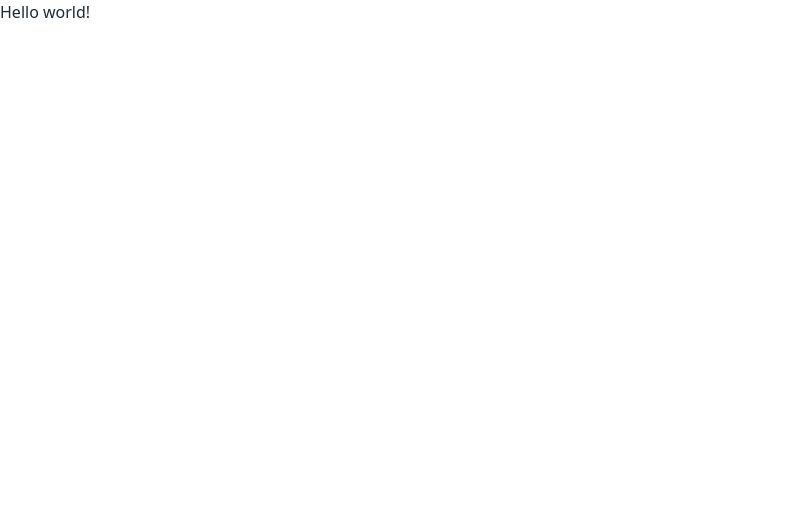
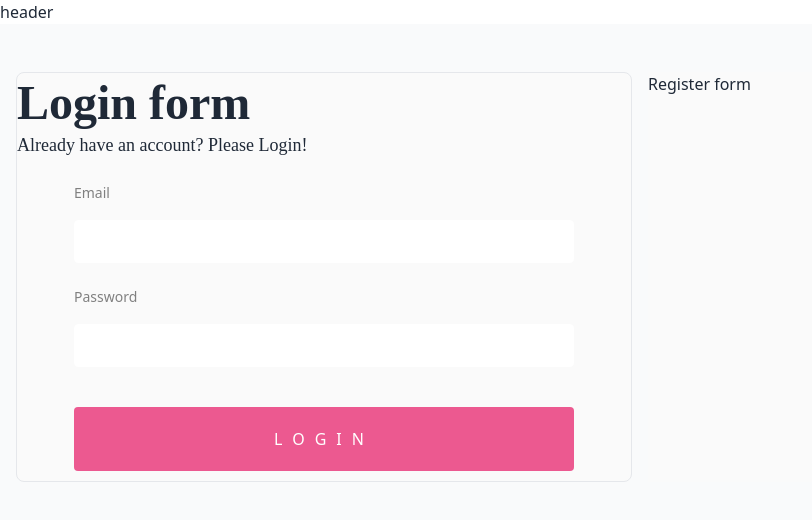
Before and after one commit to DevTabibur/tronix-app, a React (Create React App) app: page /login in a window 1280 px wide. Shown: the top 520 px of the page, without its empty margins (0-812 px from the left). Built offline with nearby package versions, Linux system fonts and the light colour scheme.

Commit message:
react hook form installed

```diff
--- a/package.json
+++ b/package.json
@@ -9,6 +9,8 @@
     "daisyui": "^2.15.3",
     "react": "^18.1.0",
     "react-dom": "^18.1.0",
+    "react-hook-form": "^7.32.0",
+    "react-router-dom": "^6.3.0",
     "react-scripts": "5.0.1",
     "web-vitals": "^2.1.4"
   },
--- a/src/App.js
+++ b/src/App.js
@@ -1,9 +1,14 @@
 import Header from "./Pages/Shared/Header/Header";
+import { Routes, Route, Link } from "react-router-dom";
+import Login from "./Pages/Login/Login";
 
 function App() {
   return (
     <>
       <Header />
+      <Routes>
+        <Route path="/login" element={<Login/>}></Route>
+      </Routes>
 
     </>
   );
--- /dev/null
+++ b/src/Pages/Login/Login.css
@@ -0,0 +1,136 @@
+
+form {
+  max-width: 500px;
+  margin: 0 auto;
+}
+
+
+.form {
+  background: #0e101c;
+  max-width: 400px;
+  margin: 0 auto;
+}
+
+/* p {
+  color: #bf1650;
+}
+
+p::before {
+  display: inline;
+  content: "⚠ ";
+} */
+
+input {
+  display: block;
+  box-sizing: border-box;
+  width: 100%;
+  border-radius: 4px;
+  border: 1px solid white;
+  padding: 10px 15px;
+  margin-bottom: 10px;
+  font-size: 14px;
+}
+
+label {
+  line-height: 2;
+  text-align: left;
+  display: block;
+  margin-bottom: 13px;
+  margin-top: 20px;
+  /* color: white; */
+  color: gray;
+  font-size: 14px;
+  font-weight: 200;
+}
+
+button[type="submit"],
+input[type="submit"] {
+  background: #ec5990;
+  color: white;
+  text-transform: uppercase;
+  border: none;
+  margin-top: 40px;
+  padding: 20px;
+  font-size: 16px;
+  font-weight: 100;
+  letter-spacing: 10px;
+}
+
+button[type="submit"]:hover,
+input[type="submit"]:hover {
+  background: #bf1650;
+}
+
+button[type="submit"]:active,
+input[type="button"]:active,
+input[type="submit"]:active {
+  transition: 0.3s all;
+  transform: translateY(3px);
+  border: 1px solid transparent;
+  opacity: 0.8;
+}
+
+input:disabled {
+  opacity: 0.4;
+}
+
+input[type="button"]:hover {
+  transition: 0.3s all;
+}
+
+button[type="submit"],
+input[type="button"],
+input[type="submit"] {
+  -webkit-appearance: none;
+}
+
+.App {
+  max-width: 600px;
+  margin: 0 auto;
+}
+
+button[type="button"] {
+  display: block;
+  appearance: none;
+  background: #333;
+  color: white;
+  border: none;
+  text-transform: uppercase;
+  padding: 10px 20px;
+  border-radius: 4px;
+}
+
+hr {
+  margin-top: 30px;
+}
+
+button {
+  display: block;
+  appearance: none;
+  margin-top: 40px;
+  border: 1px solid #333;
+  margin-bottom: 20px;
+  text-transform: uppercase;
+  padding: 10px 20px;
+  border-radius: 4px;
+}
+/* login and register custom css */
+.form-title {
+  font-family: Montserrat;
+  font-size: 48px;
+  font-weight: 700;
+  line-height: 59px;
+  letter-spacing: 0em;
+  text-align: left;
+}
+.form-sub-title {
+  font-family: Poppins;
+  font-size: 18px;
+  font-weight: 400;
+  line-height: 27px;
+  letter-spacing: 0em;
+  text-align: left;
+}
+.left-col, .right-col{
+    background-color: #fafafa;
+}
--- /dev/null
+++ b/src/Pages/Login/Login.jsx
@@ -0,0 +1,45 @@
+import React from "react";
+import "./Login.css";
+import { useForm } from "react-hook-form";
+
+const Login = () => {
+    const { register, formState: { errors }, handleSubmit } = useForm();
+  const onSubmit = (data) => console.log(data);
+
+  return (
+    <div className="bg-gray-50 py-12">
+      <div className="container mx-auto px-4">
+        <div className="grid grid-cols-2 gap-4">
+
+          <div className="left-col border rounded-lg">
+            <div className="login-form">
+              <h1 className="text-2xl form-title">Login form</h1>
+              <p className="form-sub-title">Already have an account? Please Login!</p>
+
+              <form onSubmit={handleSubmit(onSubmit)}>
+              <label htmlFor="email">Email</label>
+                <input {...register("email", { required: true })} />
+                {errors.email?.type === 'required' && "Email is required"}
+
+              <label htmlFor="email">Password</label>
+                <input {...register("password", { required: true })} />
+                {errors.password?.type === 'required' && "Password is required"}
+
+                <input type="submit" value="LOGIN"/>
+              </form>
+
+            </div>
+          </div>
+
+          <div className="right-col">
+            <div className="register-form">
+              <h1>Register form</h1>
+            </div>
+          </div>
+        </div>
+      </div>
+    </div>
+  );
+};
+
+export default Login;
--- a/src/Pages/Shared/Header/Header.jsx
+++ b/src/Pages/Shared/Header/Header.jsx
@@ -3,9 +3,9 @@ import './Header.css'
 
 const Header = () => {
   return (
-    <h1 className="text-3xl font-bold underline">
-    Hello world!
-  </h1>
+    <>
+        header
+    </>
 
   )
 }
--- a/src/index.js
+++ b/src/index.js
@@ -2,10 +2,13 @@ import React from 'react';
 import ReactDOM from 'react-dom/client';
 import './index.css';
 import App from './App';
+import { BrowserRouter } from "react-router-dom";
 
 const root = ReactDOM.createRoot(document.getElementById('root'));
 root.render(
-  <React.StrictMode>
+  <BrowserRouter>
+    <React.StrictMode>
     <App />
   </React.StrictMode>
+  </BrowserRouter>
 );
--- a/tailwind.config.js
+++ b/tailwind.config.js
@@ -1,6 +1,5 @@
-/** @type {import('tailwindcss').Config} */
 module.exports = {
-  content: ["./src/**/*.{html,js, jsx}"],
+  content: ["./src/**/*.{html,js,jsx}"],
   theme: {
     extend: {},
   },
```
Also changed, not shown: 2 other files (tests, documents, lock files or other folders).
